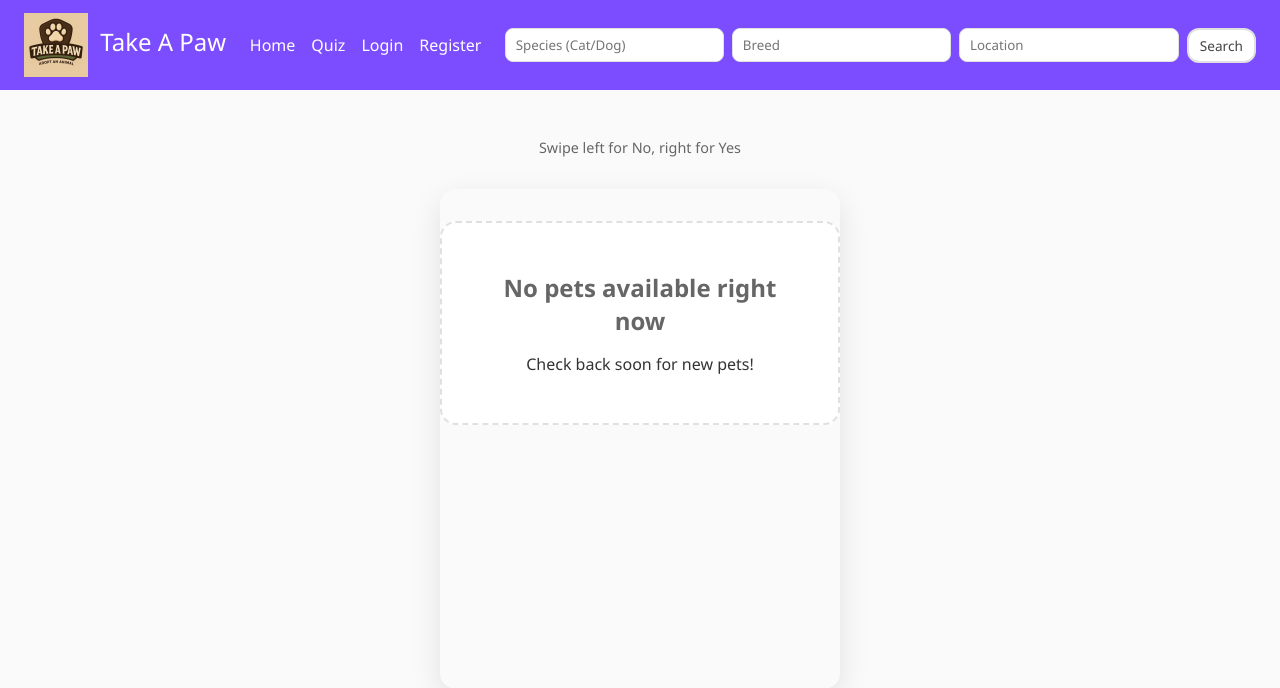
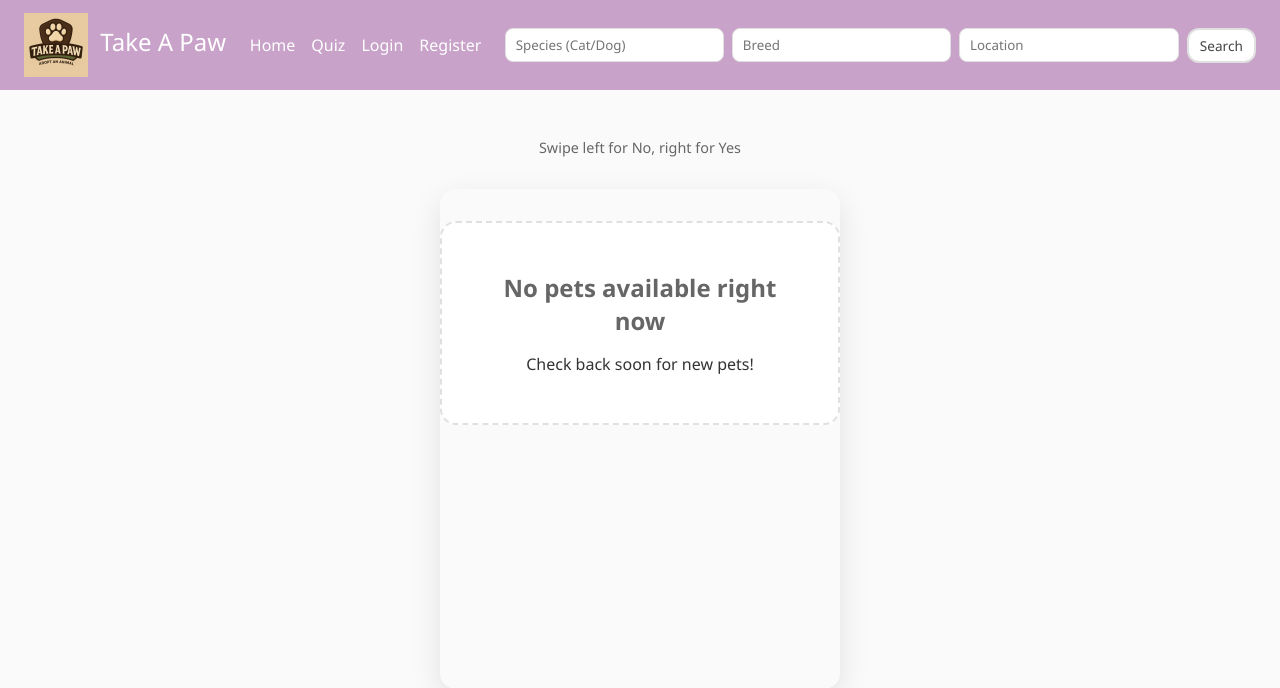
Before and after one commit to Lachi7/take-a-paw1, a Flask app: page / in a window 1280 px wide. Shown: the top 688 px of the page. Run offline with Flask 3, Linux system fonts and the light colour scheme.

Commit message:
changed clor of navbar

```diff
--- a/src/app/static/style.css
+++ b/src/app/static/style.css
@@ -17,7 +17,7 @@
 }
 
 header {
-  background: var(--accent);
+  background: #C8A2C8;
   color: #fff;
   padding: 0.8rem 1.5rem;
 }
```
